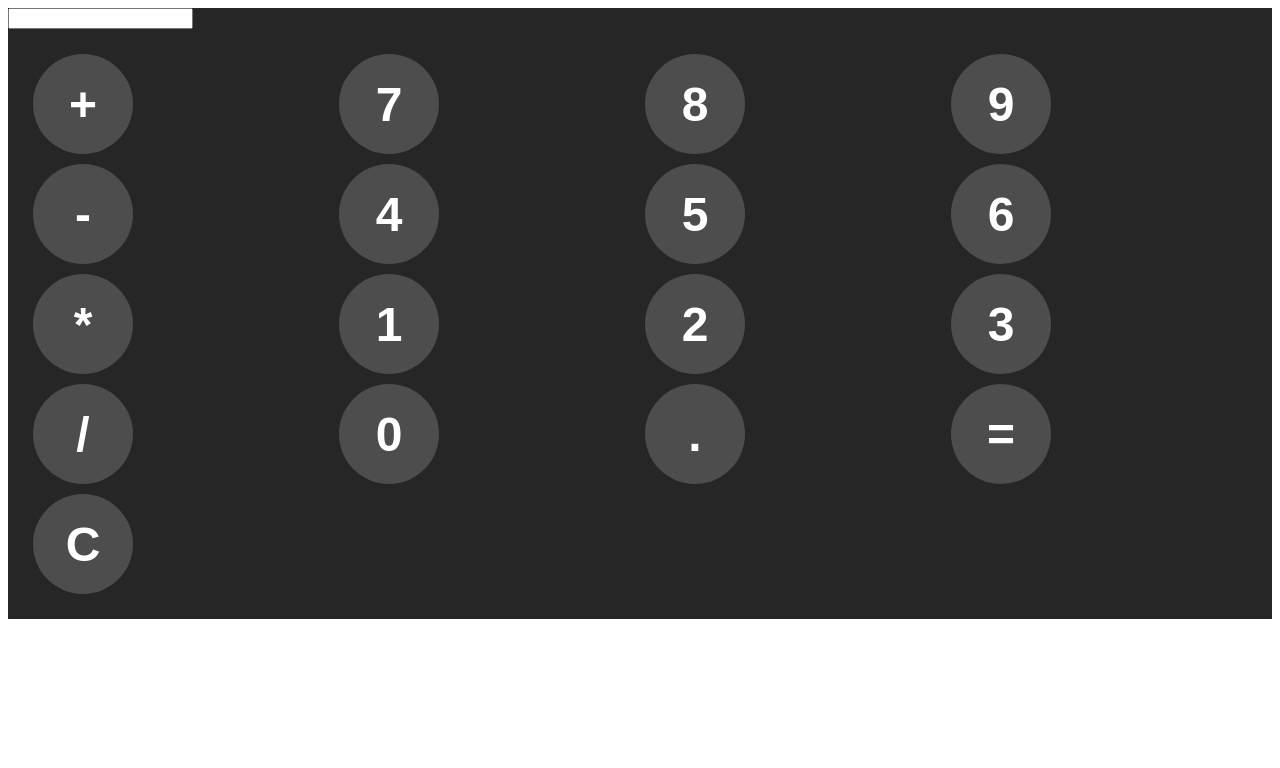
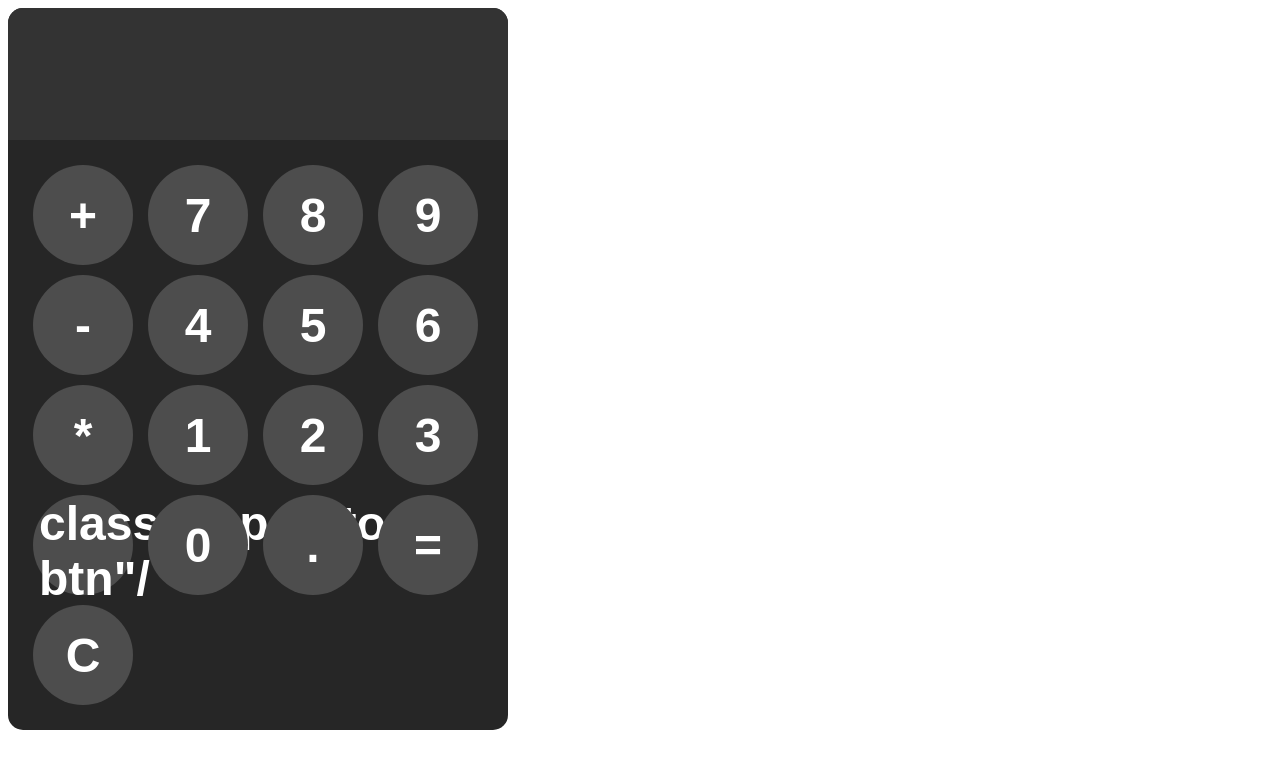
Before and after one commit to Asdzmvc/calculator, a plain HTML site: page index.html in a window 1280 px wide. Drawn offline with Linux system fonts and the light colour scheme.

Commit message:
some class changes

```diff
--- a/index.css
+++ b/index.css
@@ -1,6 +1,28 @@
+#body {
+    margin: 0;
+    display: flex;
+    justify-content: center;
+    align-items: center;
+    height: 100vh;
+    background-color: hsl(0, 0%, 95%);
+}
+
 #calculator {
     font-family: Arial, sans-serif;
     background-color: hsl(0, 0%, 15%);
+    border-radius: 15px;
+    max-width: 500px;
+    overflow: hidden;
+}
+
+
+#display {
+    width: 100%;
+    padding: 20px;
+    font-size: 5rem;
+    text-align: left;
+    border: none;
+    background-color: hsl(0, 0%, 20%);
 }
 
 #keys {
@@ -21,3 +43,10 @@
     font-weight: bold;
     cursor: pointer;
 }
+
+button:hover {
+    background-color: hsl(0, 0%, 40%);
+}
+button:active {
+    background-color: hsl(0, 0%, 50%);
+}
--- a/index.html
+++ b/index.html
@@ -11,23 +11,23 @@
     <div id="calculator">
         <input id="display" readonly>
         <div id="keys">
-            <button onclick="appendToDisplay('+')">+</button>
+            <button onclick="appendToDisplay('+')" class="operator-btn">+</button>
             <button onclick="appendToDisplay('7')">7</button>
             <button onclick="appendToDisplay('8')">8</button>
             <button onclick="appendToDisplay('9')">9</button>
-            <button onclick="appendToDisplay('-')">-</button>
+            <button onclick="appendToDisplay('-')" class="operator-btn">-</button>
             <button onclick="appendToDisplay('4')">4</button>
             <button onclick="appendToDisplay('5')">5</button>
             <button onclick="appendToDisplay('6')">6</button>
-            <button onclick="appendToDisplay('*')">*</button>
+            <button onclick="appendToDisplay('*')" class="operator-btn">*</button>
             <button onclick="appendToDisplay('1')">1</button>
             <button onclick="appendToDisplay('2')">2</button>
             <button onclick="appendToDisplay('3')">3</button>
-            <button onclick="appendToDisplay('/')">/</button>
+            <button onclick="appendToDisplay('/')"> class="operator-btn"/</button>
             <button onclick="appendToDisplay('0')">0</button>
             <button onclick="appendToDisplay('.')">.</button>
             <button onclick="calculate()">=</button>
-            <button onclick="clearDisplay()">C</button>
+            <button onclick="clearDisplay()" class="operator-btn">C</button>
         </div>
     </div>
 
```
